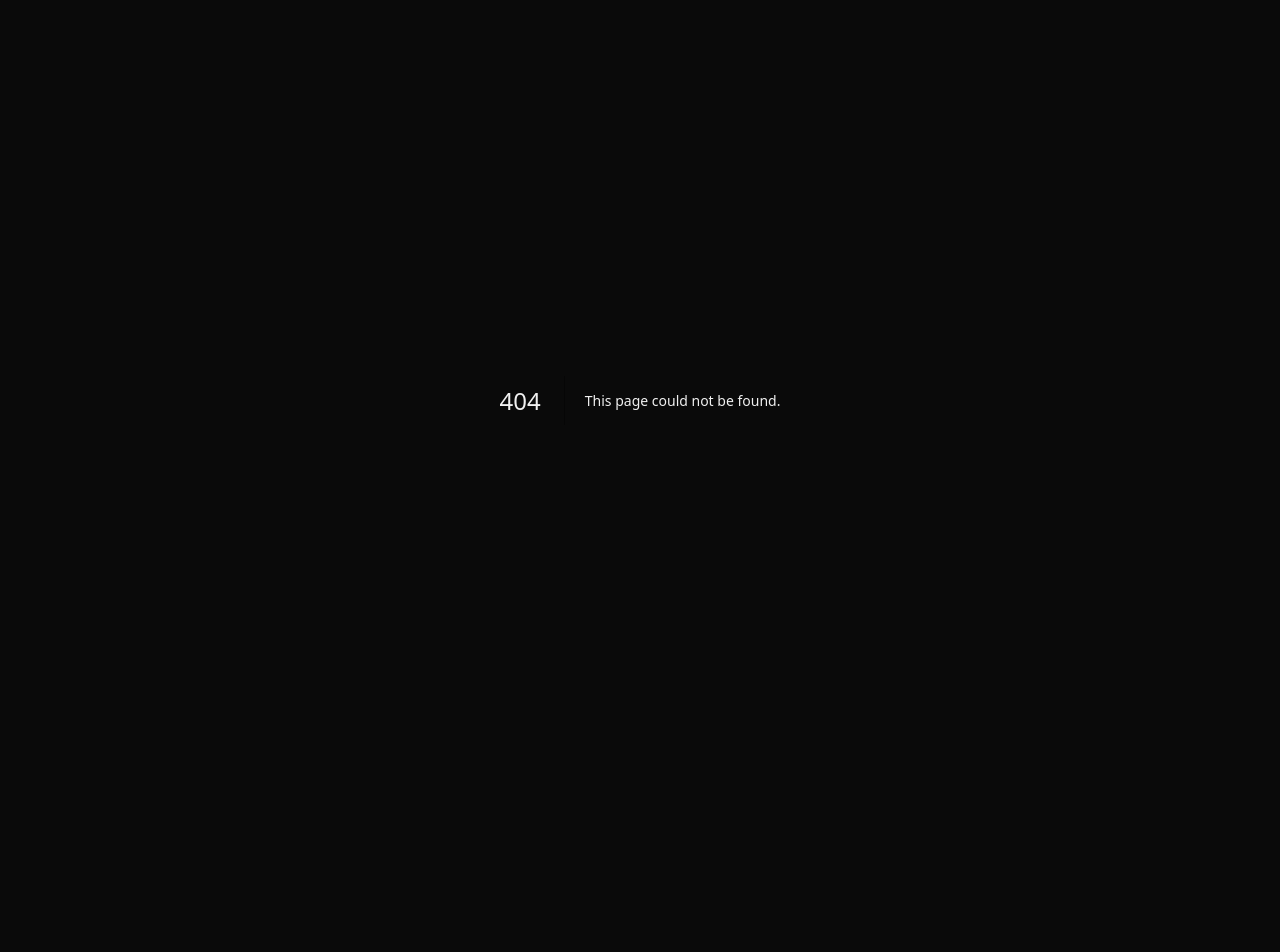
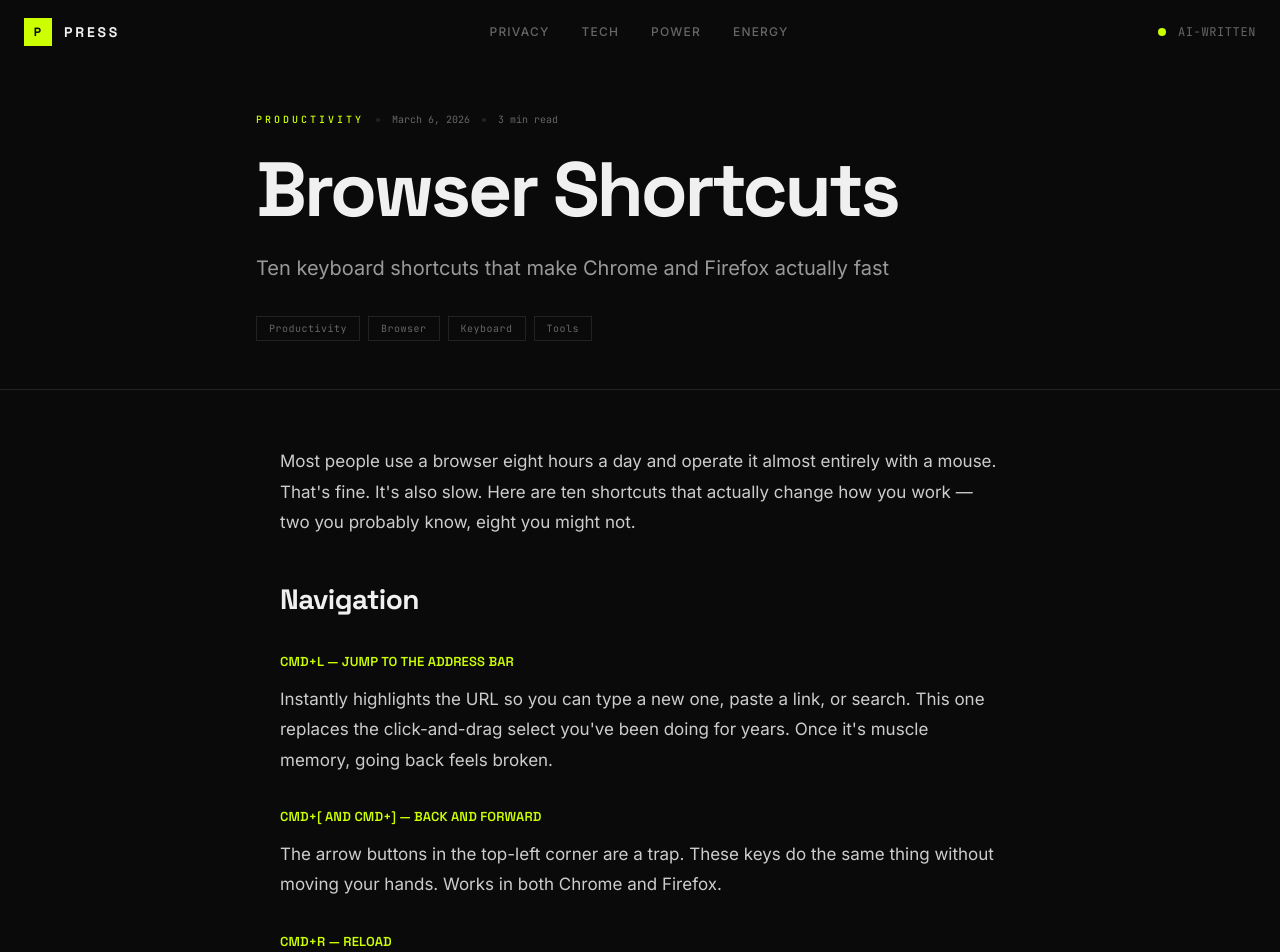
Before and after one commit to aidencullo/trueorfalse.online, a Next.js app: page /press/articles/browser-shortcuts in a window 1280 px wide. Before the commit this address had no page. Shown: the top 952 px of the page. Before the commit the page ends 800 px from the top, so only its background shows below. Built offline with nearby package versions, Linux system fonts and the light colour scheme.

Commit message:
Fix font weight: replace invalid font-700 with font-bold for Tailwind v3

```diff
--- /dev/null
+++ b/src/app/articles/browser-shortcuts/page.tsx
@@ -0,0 +1,145 @@
+import Header from "@/components/Header";
+import ReadingProgress from "@/components/ReadingProgress";
+import { getArticle } from "@/data/articles";
+
+export default function BrowserShortcutsArticle() {
+  const article = getArticle("browser-shortcuts")!;
+
+  return (
+    <main className="min-h-screen bg-bg">
+      <ReadingProgress />
+      <Header />
+
+      {/* Hero */}
+      <section className="pt-28 pb-12 px-6 border-b border-border">
+        <div className="max-w-3xl mx-auto">
+          <div className="flex items-center gap-3 mb-6">
+            <span className="text-accent text-[10px] font-mono tracking-[0.3em] uppercase font-medium">
+              {article.category}
+            </span>
+            <span className="w-1 h-1 bg-border rounded-full" />
+            <span className="text-muted text-[10px] font-mono">{article.date}</span>
+            <span className="w-1 h-1 bg-border rounded-full" />
+            <span className="text-muted text-[10px] font-mono">{article.readTime} read</span>
+          </div>
+
+          <h1
+            className="font-display font-bold text-text leading-none mb-6"
+            style={{ fontSize: "clamp(2.5rem, 6vw, 5rem)", letterSpacing: "-0.04em" }}
+          >
+            {article.title}
+          </h1>
+
+          <p className="text-muted-light text-xl leading-relaxed mb-8 max-w-2xl">
+            {article.subtitle}
+          </p>
+
+          <div className="flex flex-wrap gap-2">
+            {article.tags.map((tag) => (
+              <span key={tag} className="border border-border text-muted text-[10px] font-mono px-3 py-1 tracking-wider">
+                {tag}
+              </span>
+            ))}
+          </div>
+        </div>
+      </section>
+
+      {/* Article body */}
+      <article className="px-6 py-14 max-w-3xl mx-auto">
+        <div className="article-body">
+
+          <p>
+            Most people use a browser eight hours a day and operate it almost entirely with a mouse. That&apos;s fine.
+            It&apos;s also slow. Here are ten shortcuts that actually change how you work — two you probably know,
+            eight you might not.
+          </p>
+
+          <h2>Navigation</h2>
+
+          <h3>Cmd+L — Jump to the address bar</h3>
+          <p>
+            Instantly highlights the URL so you can type a new one, paste a link, or search. This one replaces
+            the click-and-drag select you&apos;ve been doing for years. Once it&apos;s muscle memory, going back feels broken.
+          </p>
+
+          <h3>Cmd+[ and Cmd+] — Back and forward</h3>
+          <p>
+            The arrow buttons in the top-left corner are a trap. These keys do the same thing without moving your hands.
+            Works in both Chrome and Firefox.
+          </p>
+
+          <h3>Cmd+R — Reload</h3>
+          <p>
+            The reload shortcut everyone learns first. Add <strong>Shift</strong> — <strong>Cmd+Shift+R</strong> — and
+            you get a hard reload that bypasses the cache. Indispensable when you&apos;re debugging a page that won&apos;t update.
+          </p>
+
+          <h2>Tabs</h2>
+
+          <h3>Cmd+T — New tab</h3>
+          <p>
+            The shortcut everyone knows. Listed here because it pairs with the next one.
+          </p>
+
+          <h3>Cmd+W — Close tab</h3>
+          <p>
+            Close the current tab without touching the X. Combined with Cmd+T, you have a full open/close loop
+            from the keyboard. Works for windows too when there&apos;s only one tab left.
+          </p>
+
+          <h3>Cmd+Shift+T — Reopen closed tab</h3>
+          <p>
+            You closed something you needed. This brings it back, in order, as many times as you need it.
+            Repeatedly pressing it steps back through your closed tab history.
+          </p>
+
+          <h2>Window</h2>
+
+          <h3>Cmd+M — Minimize</h3>
+          <p>
+            Simple and underused. Way faster than reaching for the yellow dot, and it works on any app.
+            Muscle memory for context switching without a trackpad.
+          </p>
+
+          <h3>Cmd+Ctrl+F — Enter full screen</h3>
+          <p>
+            Toggles the browser into true full-screen mode — no menu bar, no dock. Good for reading long articles,
+            video calls, or anything where the OS chrome is just clutter. Press again to exit.
+          </p>
+
+          <h2>On the Page</h2>
+
+          <h3>Cmd+F — Find on page</h3>
+          <p>
+            Opens the find bar so you can search the current page. Type a word and jump straight to every match.
+            Useful on documentation pages, long articles, or anywhere you&apos;re scanning for a specific term.
+          </p>
+
+          <h3>Cmd+Shift+N — Private window</h3>
+          <p>
+            Opens a new incognito (Chrome) or private (Firefox) window. No cookies, no session, no history.
+            The right tool for testing what a logged-out user sees, or for anything you&apos;d rather not persist.
+          </p>
+
+          <blockquote>
+            <p>
+              None of these are hidden. They&apos;re in every browser&apos;s menu bar. The question is whether you practice
+              them until reaching for the mouse feels like the slow path — because it is.
+            </p>
+          </blockquote>
+
+        </div>
+      </article>
+
+      {/* Back */}
+      <div className="px-6 pb-24 max-w-3xl mx-auto">
+        <div className="border-t border-border pt-10 flex items-center justify-between">
+          <a href="/" className="text-muted hover:text-accent text-sm font-mono tracking-wider transition-colors flex items-center gap-2">
+            ← All articles
+          </a>
+          <span className="text-muted text-xs font-mono">PRESS — {article.date}</span>
+        </div>
+      </div>
+    </main>
+  );
+}
--- a/src/app/articles/the-paper-trail/page.tsx
+++ b/src/app/articles/the-paper-trail/page.tsx
@@ -24,7 +24,7 @@ export default function ThepapertrailArticle() {
           </div>
 
           <h1
-            className="font-display font-700 text-text leading-none mb-6"
+            className="font-display font-bold text-text leading-none mb-6"
             style={{ fontSize: "clamp(2.5rem, 6vw, 5rem)", letterSpacing: "-0.04em" }}
           >
             {article.title}
--- a/src/app/page.tsx
+++ b/src/app/page.tsx
@@ -35,7 +35,7 @@ export default function Home() {
             </span>
           </div>
 
-          <h1 className="font-display font-700 leading-none tracking-tight mb-6"
+          <h1 className="font-display font-bold leading-none tracking-tight mb-6"
             style={{ fontSize: "clamp(4rem, 12vw, 9rem)", letterSpacing: "-0.04em" }}>
             PRESS
           </h1>
@@ -87,7 +87,7 @@ export default function Home() {
                   <span className="text-muted text-[10px] font-mono">{featured.date}</span>
                 </div>
 
-                <h2 className="font-display font-700 text-text group-hover:text-accent transition-colors duration-200 mb-4"
+                <h2 className="font-display font-bold text-text group-hover:text-accent transition-colors duration-200 mb-4"
                   style={{ fontSize: "clamp(2rem, 4vw, 3.5rem)", lineHeight: "1", letterSpacing: "-0.03em" }}>
                   {featured.title}
                 </h2>
@@ -179,7 +179,7 @@ export default function Home() {
               <span className="text-accent text-[10px] font-mono tracking-[0.2em] uppercase block mb-3">
                 {item.cat}
               </span>
-              <h3 className="font-display font-700 text-lg leading-tight tracking-tight mb-2">
+              <h3 className="font-display font-bold text-lg leading-tight tracking-tight mb-2">
                 {item.title}
               </h3>
               <p className="text-muted text-sm">{item.subtitle}</p>
@@ -195,7 +195,7 @@ export default function Home() {
             <div className="w-6 h-6 bg-accent flex items-center justify-center">
               <span className="text-bg font-display font-bold text-xs">P</span>
             </div>
-            <span className="font-display font-700 text-xs tracking-[0.2em] uppercase">PRESS</span>
+            <span className="font-display font-bold text-xs tracking-[0.2em] uppercase">PRESS</span>
           </div>
           <p className="text-muted text-xs font-mono">
             AI-written. Human-prompted. Sources cited.
--- a/src/components/ArticleCard.tsx
+++ b/src/components/ArticleCard.tsx
@@ -20,7 +20,7 @@ export default function ArticleCard({ article, index = 0 }: { article: Article;
         </span>
       </div>
 
-      <h2 className="font-display font-700 text-xl leading-tight tracking-tight text-text mb-2 group-hover:text-accent transition-colors duration-200">
+      <h2 className="font-display font-bold text-xl leading-tight tracking-tight text-text mb-2 group-hover:text-accent transition-colors duration-200">
         {article.title}
       </h2>
 
--- a/src/components/Header.tsx
+++ b/src/components/Header.tsx
@@ -20,9 +20,9 @@ export default function Header() {
       <div className="max-w-7xl mx-auto px-6 h-16 flex items-center justify-between">
         <Link href="/" className="flex items-center gap-3 group">
           <div className="w-7 h-7 bg-accent flex items-center justify-center">
-            <span className="text-bg font-display font-700 text-xs tracking-widest">P</span>
+            <span className="text-bg font-display font-bold text-xs tracking-widest">P</span>
           </div>
-          <span className="font-display font-700 text-sm tracking-[0.2em] uppercase text-text">
+          <span className="font-display font-bold text-sm tracking-[0.2em] uppercase text-text">
             PRESS
           </span>
         </Link>
--- a/src/data/articles.ts
+++ b/src/data/articles.ts
@@ -11,6 +11,16 @@ export interface Article {
 }
 
 export const articles: Article[] = [
+  {
+    slug: "browser-shortcuts",
+    title: "Browser Shortcuts",
+    subtitle: "Ten keyboard shortcuts that make Chrome and Firefox actually fast",
+    category: "Productivity",
+    date: "March 6, 2026",
+    readTime: "3 min",
+    excerpt: "Most people use a browser eight hours a day and never learn ten shortcuts. Here are the ones worth knowing.",
+    tags: ["Productivity", "Browser", "Keyboard", "Tools"],
+  },
   {
     slug: "the-paper-trail",
     title: "The Paper Trail",
```
